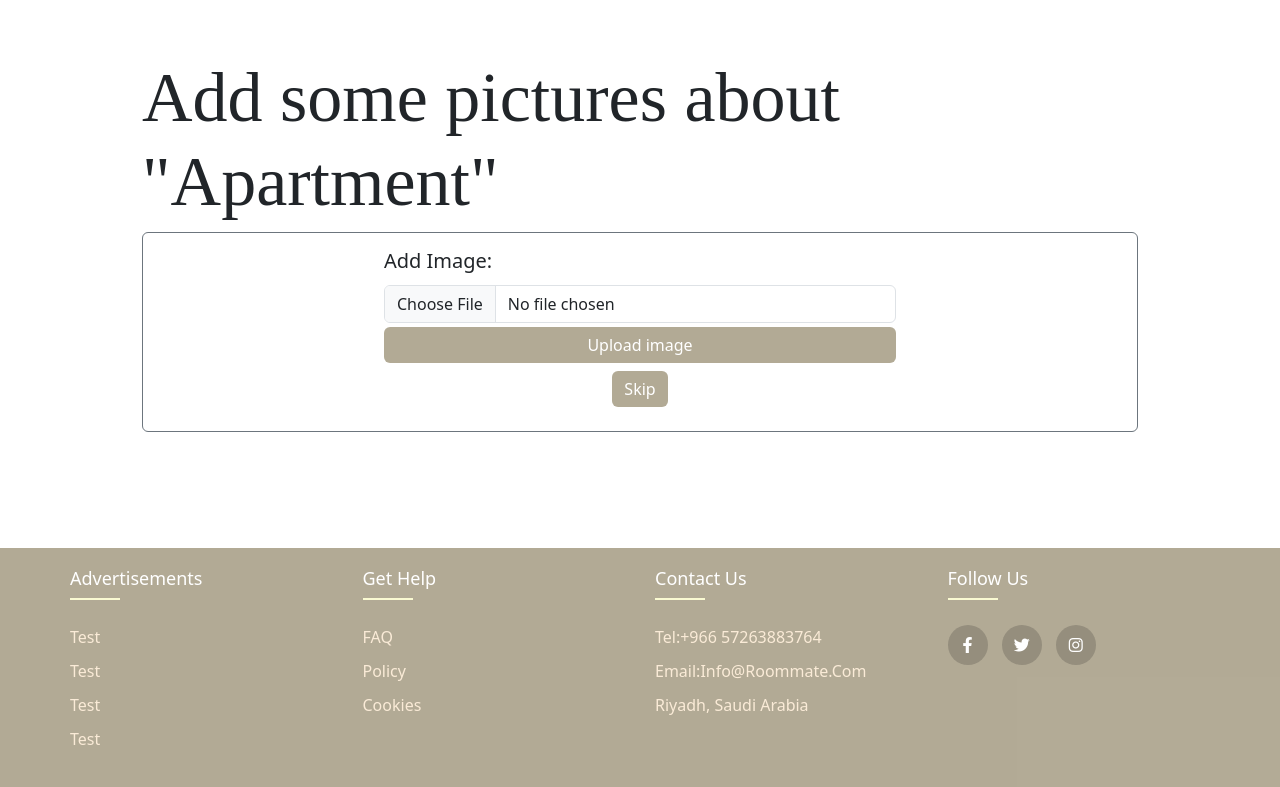
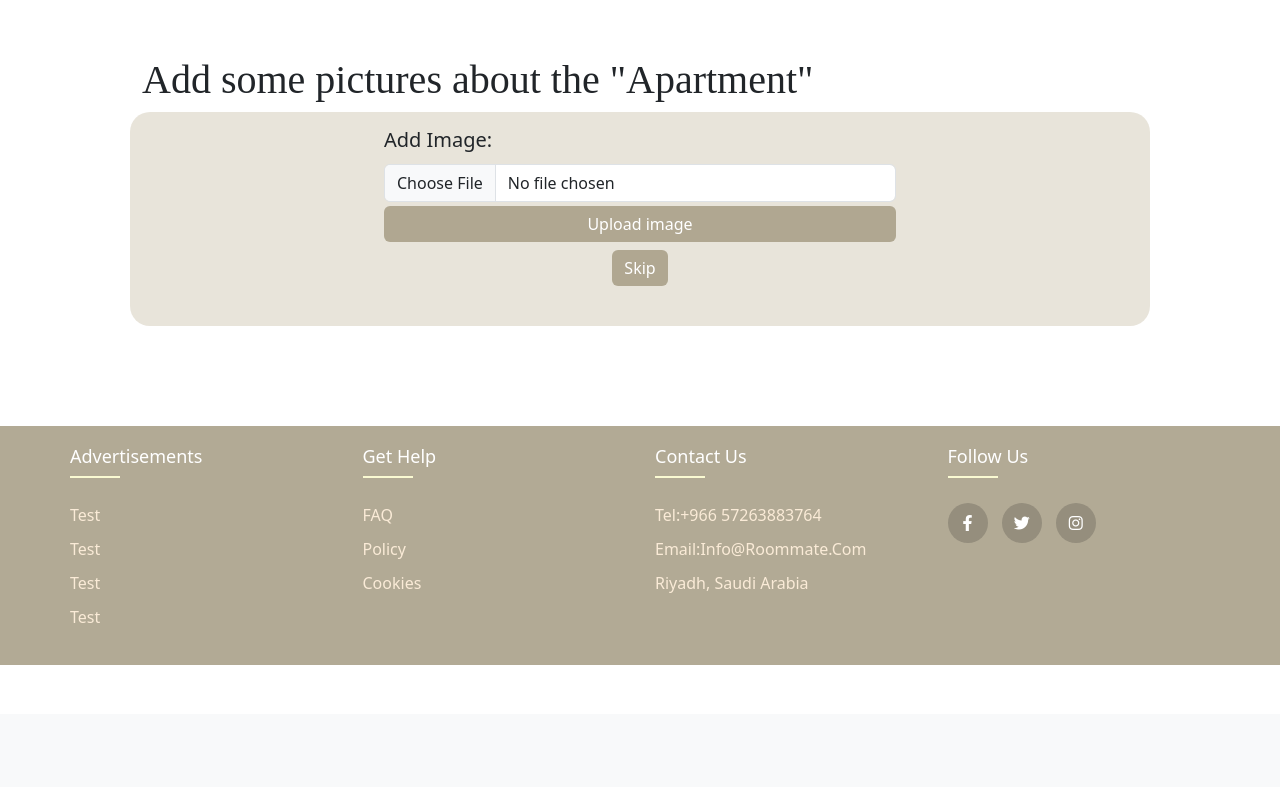
Before and after one commit to Aseelalshammrani/Roommate, a Django app: page /add/images/to/advertisements/1/ in a window 1280 px wide. Shown: the part 86-873 px from the top of the page. After the commit the page ends 751 px from the top, so only its background shows below. Run offline with Django 5.2, Linux system fonts and the light colour scheme; a user stored in the database is signed in; tables that the repository leaves empty hold one stand-in row (values such as "Sample post").

Commit message:
Done Add Ad and AD image style

```diff
--- a/RoommateProject/advertisements/templates/advertisements/add_image.html
+++ b/RoommateProject/advertisements/templates/advertisements/add_image.html
@@ -10,9 +10,9 @@
     {% endif %}
     </div>
     <div class="row m-5 ">
-        <h3>Add some pictures about "{{advertisement.type_of_residential}}"</h3>
-        <div class="col">
-            <div class="d-flex flex-column card border-secondary mb-3 p-3 justify-content-center align-items-center">
+        <h3 class="adv-title display-6">Add some pictures about the "{{advertisement.type_of_residential}}"</h3>
+        <div class="col container-color">
+            <div class="d-flex flex-column mb-3 p-3 justify-content-center align-items-center">
                 <form class="d-flex flex-column gap-1"  style="width: 40vw;" action="{% url 'advertisements:add_images_to_advertisements' advertisement.id %}" method="post" enctype="multipart/form-data">
                     {% csrf_token %}
                     <h5>Add Image:</h5>
--- a/RoommateProject/advertisements/templates/advertisements/advertisement_details.html
+++ b/RoommateProject/advertisements/templates/advertisements/advertisement_details.html
@@ -5,7 +5,7 @@
 <!--row 1-->
 <div class="row my-2">
 <div class="d-flex justify-content-between align-items-center">
-<h1>{{advertisement.title}}</h1>
+<h1 class="adv-title display-4">{{advertisement.title}}</h1>
 <div>
   {% if not is_favored %}
   <a href="{% url 'accounts:add_favorite_view' advertisement.id %}"><i class="bi bi-heart"></i>Save</a>
--- a/RoommateProject/main/static/css/main.css
+++ b/RoommateProject/main/static/css/main.css
@@ -247,3 +247,8 @@ background-color: #ffffff;
 .adv-title{
     font-family: 'Merriweather', serif;
 }
+
+.container-color{
+    background-color: rgba(210, 201, 182, 0.5);
+    border-radius: 20px;
+}
```
Also changed, not shown: RoommateProject/advertisements/templates/advertisements/add_advertisement.html (+5 -5 lines), RoommateProject/media/images/deborah-cortelazzi-gREquCUXQLI-unsplash_1_z5iCjpK.jpg (added), RoommateProject/media/images/patrick-perkins-iRiVzALa4pI-unsplash_aIHHOPV.jpg (added).
